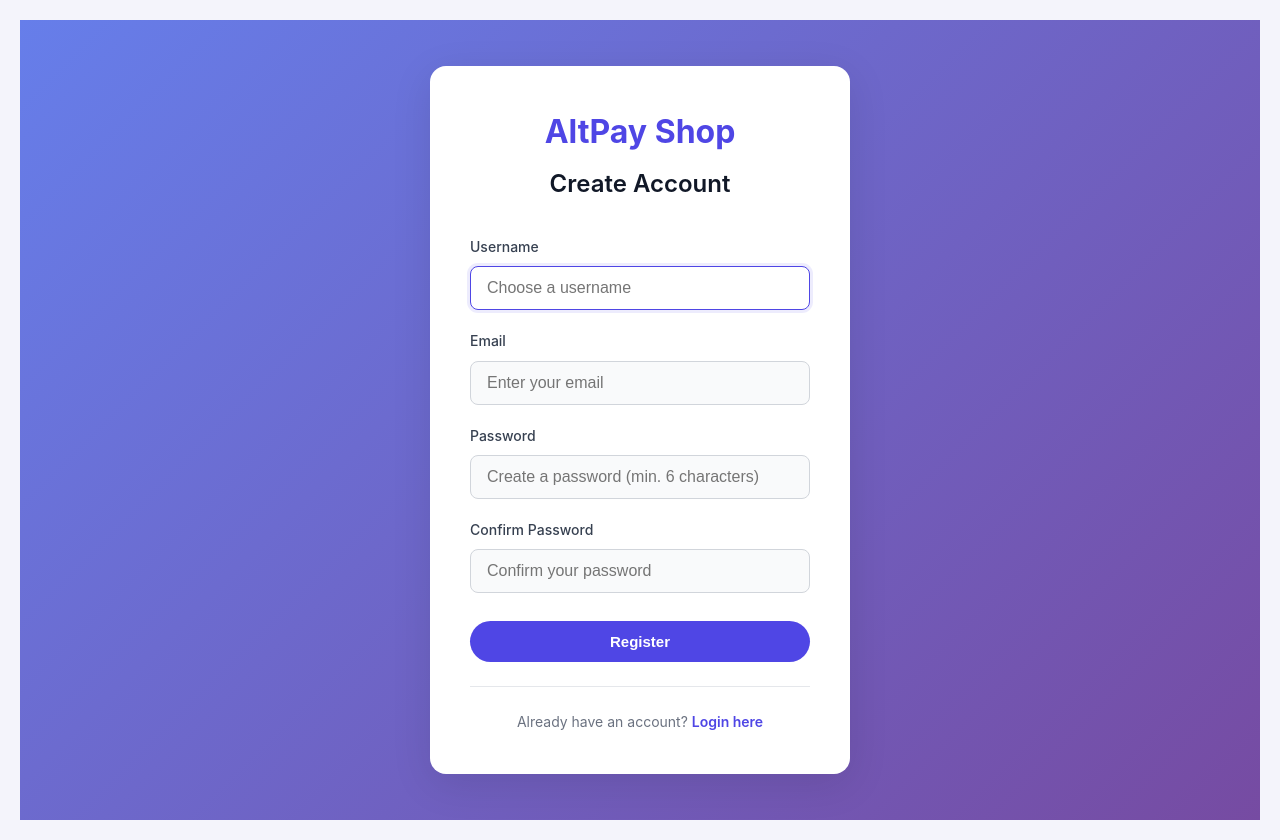
After one commit to rfcq/altpay, a Flask app: page /register in a window 1280 px wide. The commit adds this page. Run offline with Flask 3, Linux system fonts and the light colour scheme; parts of the project's set-up code (start-up, migrations or seed data) failed here and were passed over.

Commit message:
Adding login auth

```diff
--- a/app.py
+++ b/app.py
@@ -1,20 +1,206 @@
-from flask import Flask, render_template, request, jsonify, session, send_file
+from flask import Flask, render_template, request, jsonify, session, send_file, redirect, url_for, flash
+from flask_sqlalchemy import SQLAlchemy
+from werkzeug.security import generate_password_hash, check_password_hash
+from functools import wraps
+from cryptography.fernet import Fernet
+from sqlalchemy import inspect, text
+import hashlib
 import qrcode
 import io
 import json
 import uuid
 from datetime import datetime
+import os
 
 app = Flask(__name__)
-app.secret_key = 'your-secret-key-change-in-production'
+app.secret_key = os.environ.get('SECRET_KEY', 'your-secret-key-change-in-production')
 
-# Global products storage (shared across all users)
-# In production, replace with a database
-products = [
-    {'id': '1', 'name': 'Latte', 'price': 4.5},
-    {'id': '2', 'name': 'Cappuccino', 'price': 5.2},
-    {'id': '3', 'name': 'Espresso', 'price': 3.0},
-]
+# Database configuration
+basedir = os.path.abspath(os.path.dirname(__file__))
+app.config['SQLALCHEMY_DATABASE_URI'] = f'sqlite:///{os.path.join(basedir, "altpay.db")}'
+app.config['SQLALCHEMY_TRACK_MODIFICATIONS'] = False
+
+db = SQLAlchemy(app)
+
+def _instance_key_path() -> str:
+    instance_dir = os.path.join(basedir, 'instance')
+    os.makedirs(instance_dir, exist_ok=True)
+    return os.path.join(instance_dir, 'fernet.key')
+
+
+def _get_or_create_fernet_key() -> bytes:
+    # Prefer env var (useful for production deployments)
+    env_key = os.environ.get('APP_ENCRYPTION_KEY')
+    if env_key:
+        return env_key.encode('utf-8')
+
+    # Dev-friendly: persist key on disk so encrypted data remains readable
+    key_path = _instance_key_path()
+    if os.path.exists(key_path):
+        with open(key_path, 'rb') as f:
+            return f.read().strip()
+
+    key = Fernet.generate_key()
+    with open(key_path, 'wb') as f:
+        f.write(key)
+    return key
+
+
+_FERNET = Fernet(_get_or_create_fernet_key())
+
+
+def _normalize_username(username: str) -> str:
+    return username.strip().lower()
+
+
+def _username_hash(username: str) -> str:
+    # Deterministic hash for lookup + uniqueness; peppered with SECRET_KEY
+    pepper = app.secret_key or ''
+    normalized = _normalize_username(username)
+    return hashlib.sha256(f'{pepper}:{normalized}'.encode('utf-8')).hexdigest()
+
+
+def _email_hash(email: str) -> str:
+    pepper = app.secret_key or ''
+    normalized = email.strip().lower()
+    return hashlib.sha256(f'{pepper}:{normalized}'.encode('utf-8')).hexdigest()
+
+
+def _encrypt_str(value: str) -> bytes:
+    return _FERNET.encrypt(value.encode('utf-8'))
+
+
+def _decrypt_str(token: bytes) -> str:
+    return _FERNET.decrypt(token).decode('utf-8')
+
+
+# User model
+class User(db.Model):
+    id = db.Column(db.Integer, primary_key=True)
+    # Encrypted-at-rest fields + deterministic hashes for lookup/uniqueness
+    username_enc = db.Column(db.LargeBinary, nullable=False)
+    username_hash = db.Column(db.String(64), unique=True, nullable=False, index=True)
+    email_enc = db.Column(db.LargeBinary, nullable=False)
+    email_hash = db.Column(db.String(64), unique=True, nullable=False, index=True)
+    password_hash = db.Column(db.String(255), nullable=False)
+    created_at = db.Column(db.DateTime, default=datetime.utcnow)
+
+    @property
+    def username(self) -> str:
+        return _decrypt_str(self.username_enc)
+
+    @property
+    def email(self) -> str:
+        return _decrypt_str(self.email_enc)
+
+    def set_username(self, username: str) -> None:
+        self.username_enc = _encrypt_str(username.strip())
+        self.username_hash = _username_hash(username)
+
+    def set_email(self, email: str) -> None:
+        self.email_enc = _encrypt_str(email.strip())
+        self.email_hash = _email_hash(email)
+
+    def set_password(self, password):
+        # Passwords should be hashed (one-way), not encrypted (reversible)
+        self.password_hash = generate_password_hash(password, method='scrypt')
+
+    def check_password(self, password):
+        return check_password_hash(self.password_hash, password)
+
+    def __repr__(self):
+        return f'<User {self.username_hash}>'
+
+
+# Product model
+class Product(db.Model):
+    id = db.Column(db.String(36), primary_key=True)
+    name = db.Column(db.String(200), nullable=False)
+    price = db.Column(db.Float, nullable=False)
+    created_at = db.Column(db.DateTime, default=datetime.utcnow)
+    user_id = db.Column(db.Integer, db.ForeignKey('user.id'), nullable=True)
+
+    def to_dict(self):
+        return {
+            'id': self.id,
+            'name': self.name,
+            'price': self.price
+        }
+
+
+# Create tables
+with app.app_context():
+    # Lightweight migration from old schema (username/email plaintext) to new encrypted schema
+    inspector = inspect(db.engine)
+    if 'user' in inspector.get_table_names():
+        cols = {c['name'] for c in inspector.get_columns('user')}
+        if 'username' in cols and 'username_enc' not in cols:
+            with db.engine.begin() as conn:
+                # Create a new table with the new schema
+                conn.execute(
+                    text(
+                        """
+                        CREATE TABLE IF NOT EXISTS user_new (
+                            id INTEGER PRIMARY KEY,
+                            username_enc BLOB NOT NULL,
+                            username_hash VARCHAR(64) NOT NULL UNIQUE,
+                            email_enc BLOB NOT NULL,
+                            email_hash VARCHAR(64) NOT NULL UNIQUE,
+                            password_hash VARCHAR(255) NOT NULL,
+                            created_at DATETIME
+                        )
+                        """
+                    )
+                )
+                rows = conn.execute(
+                    text("SELECT id, username, email, password_hash, created_at FROM user")
+                ).fetchall()
+                for r in rows:
+                    conn.execute(
+                        text(
+                            """
+                            INSERT INTO user_new
+                                (id, username_enc, username_hash, email_enc, email_hash, password_hash, created_at)
+                            VALUES
+                                (:id, :username_enc, :username_hash, :email_enc, :email_hash, :password_hash, :created_at)
+                            """
+                        ),
+                        {
+                            'id': r[0],
+                            'username_enc': _encrypt_str(r[1]),
+                            'username_hash': _username_hash(r[1]),
+                            'email_enc': _encrypt_str(r[2]),
+                            'email_hash': _email_hash(r[2]),
+                            'password_hash': r[3],
+                            'created_at': r[4],
+                        },
+                    )
+                conn.execute(text("DROP TABLE user"))
+                conn.execute(text("ALTER TABLE user_new RENAME TO user"))
+                conn.execute(text("CREATE INDEX IF NOT EXISTS ix_user_username_hash ON user (username_hash)"))
+                conn.execute(text("CREATE INDEX IF NOT EXISTS ix_user_email_hash ON user (email_hash)"))
+
+    db.create_all()
+    # Add default products if they don't exist
+    if Product.query.count() == 0:
+        default_products = [
+            Product(id='1', name='Latte', price=4.5),
+            Product(id='2', name='Cappuccino', price=5.2),
+            Product(id='3', name='Espresso', price=3.0),
+        ]
+        for product in default_products:
+            db.session.add(product)
+        db.session.commit()
+
+
+# Authentication decorator
+def login_required(f):
+    @wraps(f)
+    def decorated_function(*args, **kwargs):
+        if 'user_id' not in session:
+            return redirect(url_for('login'))
+        return f(*args, **kwargs)
+    return decorated_function
 
 
 @app.before_request
@@ -24,14 +210,96 @@ def initialize_session():
         session['cart'] = []
 
 
+# Auth routes
+@app.route('/register', methods=['GET', 'POST'])
+def register():
+    if request.method == 'POST':
+        username = request.form.get('username', '').strip()
+        email = request.form.get('email', '').strip()
+        password = request.form.get('password', '')
+        confirm_password = request.form.get('confirm_password', '')
+
+        # Validation
+        if not username or not email or not password:
+            flash('All fields are required', 'error')
+            return render_template('register.html')
+
+        if password != confirm_password:
+            flash('Passwords do not match', 'error')
+            return render_template('register.html')
+
+        if len(password) < 6:
+            flash('Password must be at least 6 characters long', 'error')
+            return render_template('register.html')
+
+        # Check if user already exists
+        if User.query.filter_by(username_hash=_username_hash(username)).first():
+            flash('Username already exists', 'error')
+            return render_template('register.html')
+
+        if User.query.filter_by(email_hash=_email_hash(email)).first():
+            flash('Email already registered', 'error')
+            return render_template('register.html')
+
+        # Create new user
+        user = User()
+        user.set_username(username)
+        user.set_email(email)
+        user.set_password(password)
+        db.session.add(user)
+        db.session.commit()
+
+        flash('Registration successful! Please login.', 'success')
+        return redirect(url_for('login'))
+
+    return render_template('register.html')
+
+
+@app.route('/login', methods=['GET', 'POST'])
+def login():
+    if request.method == 'POST':
+        username = request.form.get('username', '').strip()
+        password = request.form.get('password', '')
+
+        if not username or not password:
+            flash('Please enter both username and password', 'error')
+            return render_template('login.html')
+
+        user = User.query.filter_by(username_hash=_username_hash(username)).first()
+
+        if user and user.check_password(password):
+            session['user_id'] = user.id
+            session['username'] = user.username
+            flash(f'Welcome back, {user.username}!', 'success')
+            return redirect(url_for('index'))
+        else:
+            flash('Invalid username or password', 'error')
+            return render_template('login.html')
+
+    return render_template('login.html')
+
+
+@app.route('/logout')
+@login_required
+def logout():
+    session.clear()
+    flash('You have been logged out', 'info')
+    return redirect(url_for('login'))
+
+
+# Main routes
 @app.route('/')
+@login_required
 def index():
     cart = session.get('cart', [])
     cart_total = sum(item['price'] for item in cart)
-    return render_template('index.html', products=products, cart=cart, cart_total=cart_total)
+    all_products = Product.query.all()
+    products = [p.to_dict() for p in all_products]
+    return render_template('index.html', products=products, cart=cart, cart_total=cart_total, username=session.get('username'))
 
 
 @app.route('/api/products', methods=['POST'])
+@login_required
 def add_product():
     data = request.json
     name = data.get('name', '').strip()
@@ -42,31 +310,34 @@ def add_product():
         if not name or price <= 0:
             return jsonify({'error': 'Invalid name or price'}), 400
 
-        product = {
-            'id': str(uuid.uuid4()),
-            'name': name,
-            'price': round(price, 2)
-        }
+        product = Product(
+            id=str(uuid.uuid4()),
+            name=name,
+            price=round(price, 2),
+            user_id=session.get('user_id')
+        )
 
-        products.append(product)
+        db.session.add(product)
+        db.session.commit()
 
-        return jsonify(product), 201
+        return jsonify(product.to_dict()), 201
     except (ValueError, TypeError):
         return jsonify({'error': 'Invalid price format'}), 400
 
 
 @app.route('/api/products/<product_id>/qr')
+@login_required
 def get_product_qr(product_id):
-    product = next((p for p in products if p['id'] == product_id), None)
+    product = Product.query.get(product_id)
 
     if not product:
         return jsonify({'error': 'Product not found'}), 404
 
     # Generate QR code with product data
     qr_data = json.dumps({
-        'id': product['id'],
-        'name': product['name'],
-        'price': product['price']
+        'id': product.id,
+        'name': product.name,
+        'price': product.price
     })
 
     qr = qrcode.QRCode(version=1, box_size=10, border=5)
@@ -82,19 +353,20 @@ def get_product_qr(product_id):
 
 
 @app.route('/api/cart', methods=['POST'])
+@login_required
 def add_to_cart():
     data = request.json
 
     # Check if it's a product ID from the list
     product_id = data.get('product_id')
     if product_id:
-        product = next((p for p in products if p['id'] == product_id), None)
+        product = Product.query.get(product_id)
         if product:
             cart = session.get('cart', [])
             cart.append({
                 'id': str(uuid.uuid4()),
-                'name': product['name'],
-                'price': product['price']
+                'name': product.name,
+                'price': product.price
             })
             session['cart'] = cart
             return jsonify({'message': 'Added to cart', 'cart': cart}), 200
@@ -114,6 +386,7 @@ def add_to_cart():
 
 
 @app.route('/api/cart', methods=['GET'])
+@login_required
 def get_cart():
     cart = session.get('cart', [])
     cart_total = sum(item['price'] for item in cart)
@@ -121,10 +394,11 @@ def get_cart():
 
 
 @app.route('/api/cart', methods=['DELETE'])
+@login_required
 def clear_cart():
     session['cart'] = []
     return jsonify({'message': 'Cart cleared'}), 200
 
 
 if __name__ == '__main__':
-    app.run(debug=True, host='0.0.0.0', port=3000)
+    app.run(debug=True, host='0.0.0.0', port=5000)
--- a/requirements.txt
+++ b/requirements.txt
@@ -1,3 +1,6 @@
 Flask==3.0.0
+Flask-SQLAlchemy==3.1.1
+cryptography==42.0.8
 qrcode[pil]==7.4.2
 Pillow==10.1.0
+Werkzeug==3.0.1
--- /dev/null
+++ b/static/css/auth.css
@@ -0,0 +1,139 @@
+.auth-container {
+    min-height: 100vh;
+    display: flex;
+    align-items: center;
+    justify-content: center;
+    padding: 20px;
+    background: linear-gradient(135deg, #667eea 0%, #764ba2 100%);
+}
+
+.auth-card {
+    background-color: #FFFFFF;
+    border-radius: 16px;
+    padding: 40px;
+    width: 100%;
+    max-width: 420px;
+    box-shadow: 0 10px 40px rgba(0, 0, 0, 0.1);
+}
+
+.auth-title {
+    font-size: 32px;
+    font-weight: 700;
+    color: #4F46E5;
+    text-align: center;
+    margin-bottom: 8px;
+}
+
+.auth-subtitle {
+    font-size: 24px;
+    font-weight: 600;
+    color: #111827;
+    text-align: center;
+    margin-bottom: 32px;
+}
+
+.auth-form {
+    display: flex;
+    flex-direction: column;
+}
+
+.form-group {
+    margin-bottom: 20px;
+}
+
+.form-group label {
+    display: block;
+    font-size: 14px;
+    font-weight: 500;
+    color: #374151;
+    margin-bottom: 8px;
+}
+
+.form-group input {
+    width: 100%;
+    padding: 12px 16px;
+    border: 1px solid #D1D5DB;
+    border-radius: 8px;
+    font-size: 16px;
+    color: #111827;
+    background-color: #F9FAFB;
+    transition: all 0.2s;
+}
+
+.form-group input:focus {
+    outline: none;
+    border-color: #4F46E5;
+    background-color: #FFFFFF;
+    box-shadow: 0 0 0 3px rgba(79, 70, 229, 0.1);
+}
+
+.btn-block {
+    width: 100%;
+    margin-top: 8px;
+}
+
+.auth-footer {
+    margin-top: 24px;
+    text-align: center;
+    padding-top: 24px;
+    border-top: 1px solid #E5E7EB;
+}
+
+.auth-footer p {
+    color: #6B7280;
+    font-size: 14px;
+}
+
+.auth-footer a {
+    color: #4F46E5;
+    text-decoration: none;
+    font-weight: 600;
+}
+
+.auth-footer a:hover {
+    text-decoration: underline;
+}
+
+.flash-messages {
+    margin-bottom: 24px;
+}
+
+.flash-message {
+    padding: 12px 16px;
+    border-radius: 8px;
+    margin-bottom: 12px;
+    font-size: 14px;
+    font-weight: 500;
+}
+
+.flash-success {
+    background-color: #D1FAE5;
+    color: #065F46;
+    border: 1px solid #6EE7B7;
+}
+
+.flash-error {
+    background-color: #FEE2E2;
+    color: #991B1B;
+    border: 1px solid #FCA5A5;
+}
+
+.flash-info {
+    background-color: #DBEAFE;
+    color: #1E40AF;
+    border: 1px solid #93C5FD;
+}
+
+@media (max-width: 480px) {
+    .auth-card {
+        padding: 24px;
+    }
+
+    .auth-title {
+        font-size: 28px;
+    }
+
+    .auth-subtitle {
+        font-size: 20px;
+    }
+}
--- /dev/null
+++ b/templates/register.html
@@ -0,0 +1,87 @@
+<!DOCTYPE html>
+<html lang="en">
+<head>
+    <meta charset="UTF-8">
+    <meta name="viewport" content="width=device-width, initial-scale=1.0">
+    <title>Register - AltPay Shop</title>
+    <link rel="stylesheet" href="{{ url_for('static', filename='css/style.css') }}">
+    <link rel="stylesheet" href="{{ url_for('static', filename='css/auth.css') }}">
+</head>
+<body>
+    <div class="auth-container">
+        <div class="auth-card">
+            <h1 class="auth-title">AltPay Shop</h1>
+            <h2 class="auth-subtitle">Create Account</h2>
+
+            <!-- Flash messages -->
+            {% with messages = get_flashed_messages(with_categories=true) %}
+                {% if messages %}
+                    <div class="flash-messages">
+                        {% for category, message in messages %}
+                            <div class="flash-message flash-{{ category }}">
+                                {{ message }}
+                            </div>
+                        {% endfor %}
+                    </div>
+                {% endif %}
+            {% endwith %}
+
+            <form method="POST" action="{{ url_for('register') }}" class="auth-form">
+                <div class="form-group">
+                    <label for="username">Username</label>
+                    <input
+                        type="text"
+                        id="username"
+                        name="username"
+                        placeholder="Choose a username"
+                        required
+                        autofocus
+                        minlength="3"
+                    >
+                </div>
+
+                <div class="form-group">
+                    <label for="email">Email</label>
+                    <input
+                        type="email"
+                        id="email"
+                        name="email"
+                        placeholder="Enter your email"
+                        required
+                    >
+                </div>
+
+                <div class="form-group">
+                    <label for="password">Password</label>
+                    <input
+                        type="password"
+                        id="password"
+                        name="password"
+                        placeholder="Create a password (min. 6 characters)"
+                        required
+                        minlength="6"
+                    >
+                </div>
+
+                <div class="form-group">
+                    <label for="confirm_password">Confirm Password</label>
+                    <input
+                        type="password"
+                        id="confirm_password"
+                        name="confirm_password"
+                        placeholder="Confirm your password"
+                        required
+                        minlength="6"
+                    >
+                </div>
+
+                <button type="submit" class="btn btn-primary btn-block">Register</button>
+            </form>
+
+            <div class="auth-footer">
+                <p>Already have an account? <a href="{{ url_for('login') }}">Login here</a></p>
+            </div>
+        </div>
+    </div>
+</body>
+</html>
```
Also changed, not shown: static/css/style.css (+68 -1 lines), templates/index.html (+20 -1 lines), templates/login.html (added, +62 -0 lines), README.md, 1 other file.
